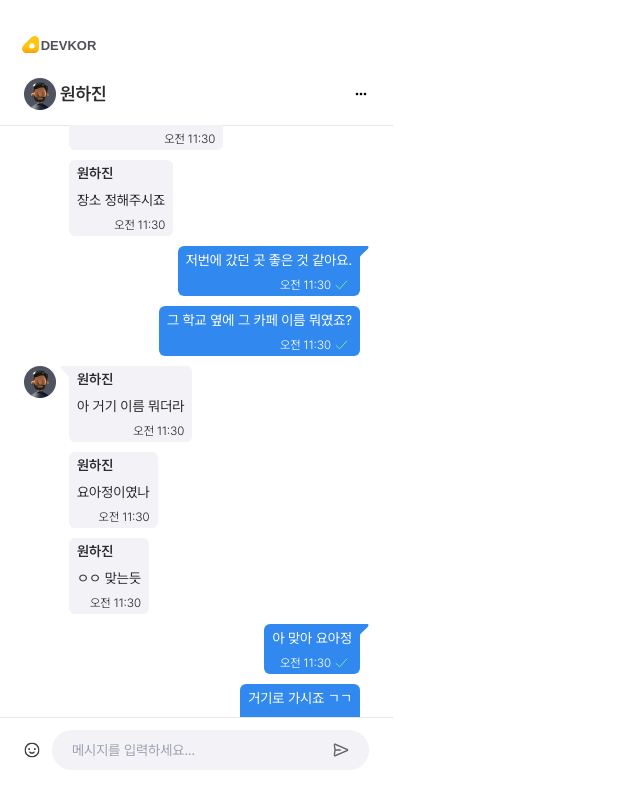
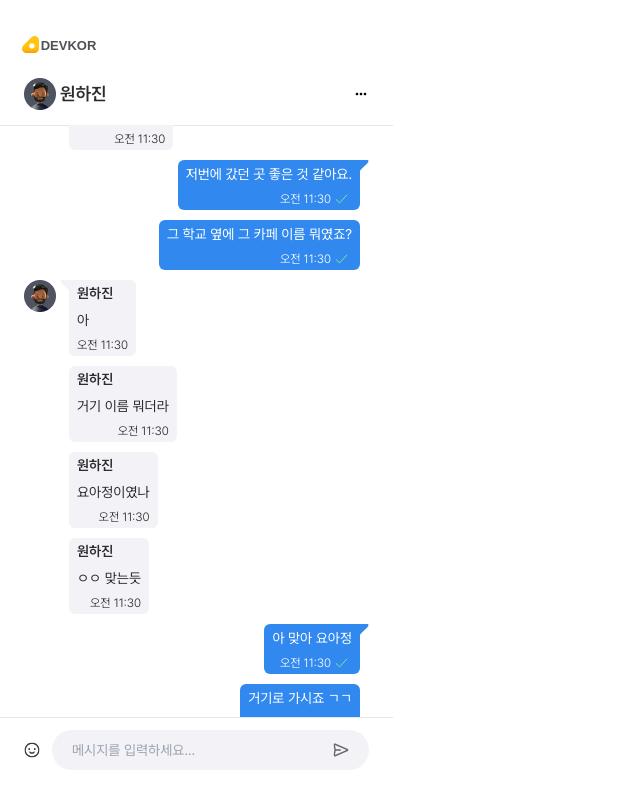
Before and after one commit to DevKor-github/onboarding-team2-fe, a React (Vite) app: page /chat/1 in a window 1280 px wide. Shown: the top 808 px of the page, without its empty margins (0-640 px from the left). Built offline with nearby package versions, Linux system fonts and the light colour scheme; no server answers; a web font is replaced by a local one.

Commit message:
design: 채팅방 메시지 좌우 정렬

```diff
--- a/src/components/MessageBubble/MessageBubbleOther.tsx
+++ b/src/components/MessageBubble/MessageBubbleOther.tsx
@@ -15,7 +15,7 @@ function MessageBubbleOther({ message, name, time }: MessageBubbleSelfProps) {
       <img src={tip} className="bubble-tip" />
       <div className="message-bubble">
         <p className="sender-name">{name}</p>
-        <p className="message-text">{message}</p>
+        <p className="message-text self-start">{message}</p>
         <div className="message-time">
           <p>{time}</p>
         </div>
--- a/src/components/MessageBubble/MessageBubbleSelf.tsx
+++ b/src/components/MessageBubble/MessageBubbleSelf.tsx
@@ -12,7 +12,7 @@ function MessageBubbleSelf({ message, time, isRead }: MessageBubbleSelfProps) {
   return (
     <div className="message-bubble-container">
       <div className="message-bubble">
-        <p className="message-text">{message}</p>
+        <p className="message-text self-end">{message}</p>
         <div className="message-time">
           <p>{time}</p>
           {isRead && <img src={read}></img>}
--- a/src/utils/chatDummy.json
+++ b/src/utils/chatDummy.json
@@ -29,7 +29,12 @@
       },
       {
         "name": "원하진",
-        "message": "아 거기 이름 뭐더라",
+        "message": "거기 이름 뭐더라",
+        "time": "오전 11:30"
+      },
+      {
+        "name": "원하진",
+        "message": "아",
         "time": "오전 11:30"
       }
     ]
```
